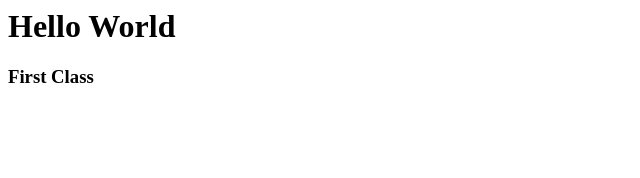
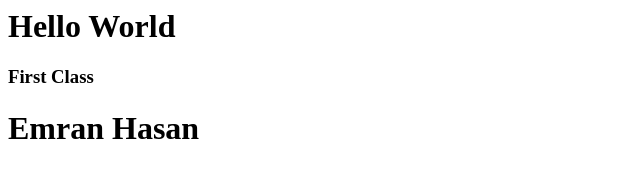
Before and after one commit to raiyan24/firstclass, a plain HTML site: page index.html in a window 1280 px wide. Shown: the whole page, without its empty margins (0-640 px from the left). Drawn offline with Linux system fonts and the light colour scheme.

Commit message:
Update index.html

```diff
--- a/index.html
+++ b/index.html
@@ -1,2 +1,3 @@
 <h1>Hello World</h1>
 <h3>First Class</h3>
+<h1>Emran Hasan</h1>
```
